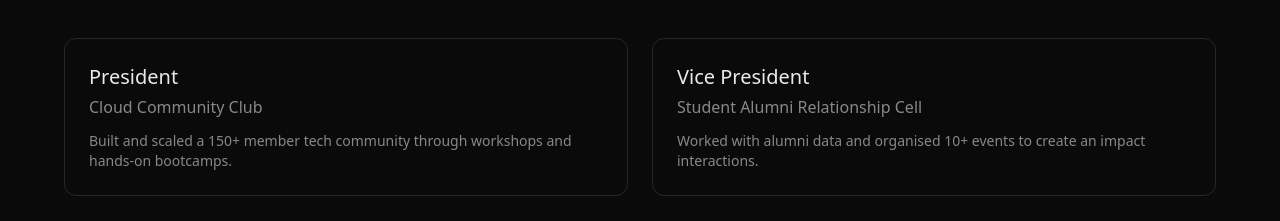
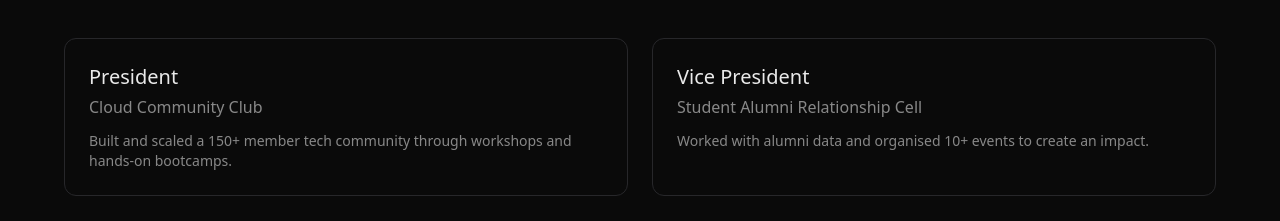
Before and after one commit to Nandhan-rao9/port, a React (Vite) app: page / in a window 1280 px wide. Shown: the part 3660-3881 px from the top of the page. Built offline with nearby package versions, Linux system fonts and the light colour scheme.

Commit message:
chore: text change

```diff
--- a/src/components/Leadership.jsx
+++ b/src/components/Leadership.jsx
@@ -23,8 +23,7 @@ export default function Leadership() {
             Student Alumni Relationship Cell
           </p>
           <p className="text-sm text-muted mt-3">
-            Worked with alumni data and organised 10+ events to create an impact
-            interactions.
+            Worked with alumni data and organised 10+ events to create an impact.
           </p>
         </div>
       </div>
```
